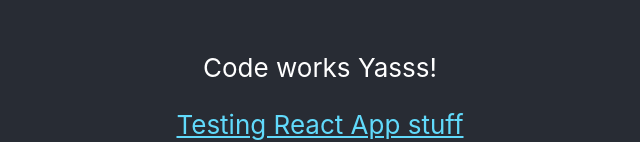
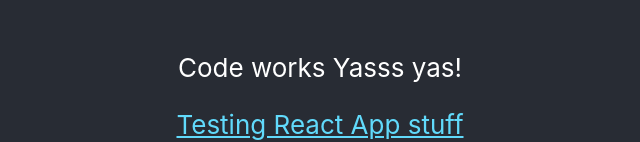
Before and after one commit to ridhima06/spotify-analytics, a React (Create React App) app: page / in a window 1280 px wide. Shown: the part 477-619 px from the top of the page, without its empty margins (320-960 px from the left). Built offline with nearby package versions, Linux system fonts and the light colour scheme.

Commit message:
Update test statement3

```diff
--- a/src/App.js
+++ b/src/App.js
@@ -7,7 +7,7 @@
       <header className="App-header">
         <img src={logo} className="App-logo" alt="logo" />
         <p>
-          Code works Yasss!
+          Code works Yasss yas!
         </p>
         <a
           className="App-link"
```
